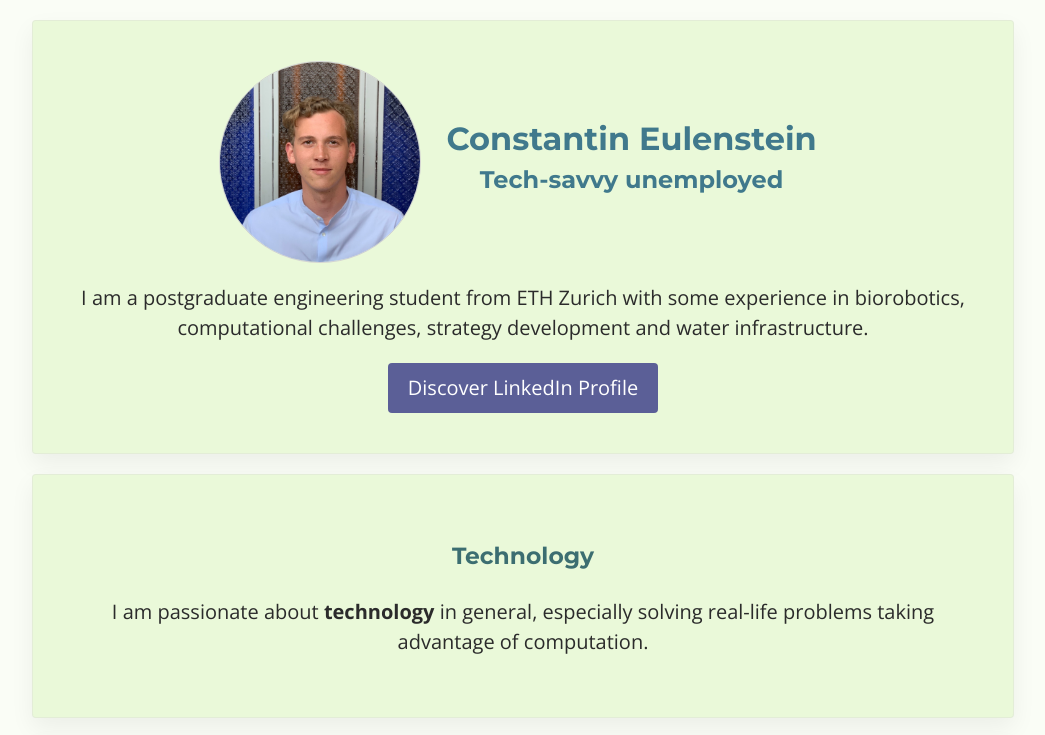
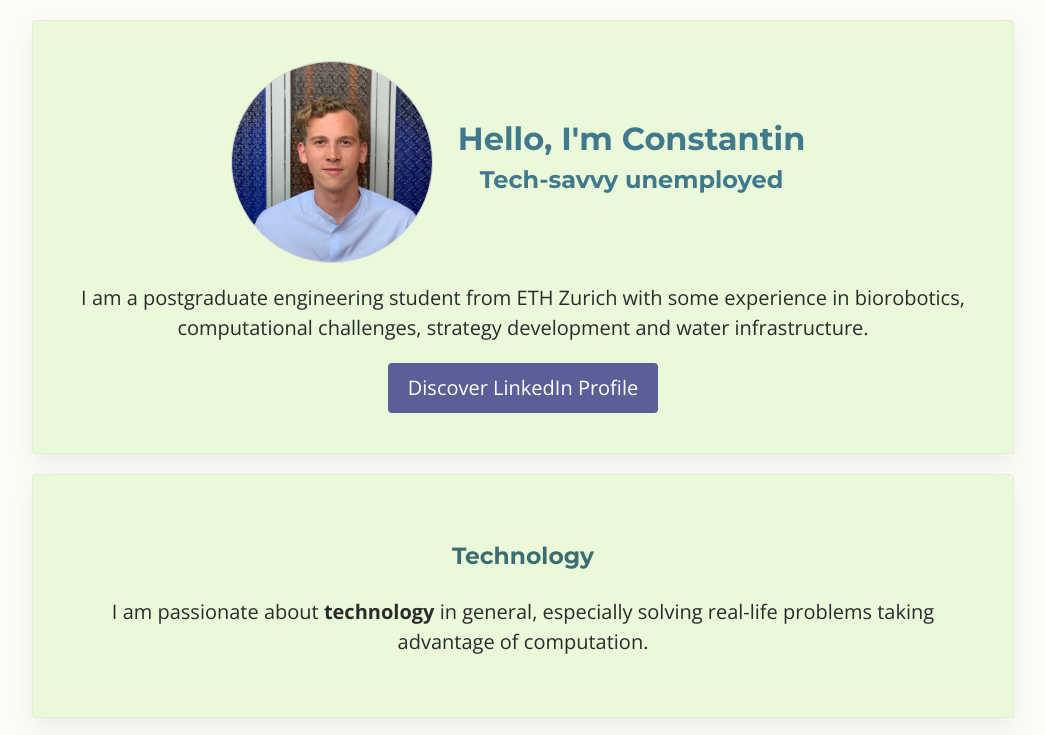
Before and after one commit to constantineulenstein/profile, a plain HTML site: page index.html in a window 1280 px wide. Shown: the top 735 px of the page, without its empty margins (117-1162 px from the left). Drawn offline with nearby package versions, Linux system fonts and the light colour scheme.

Commit message:
Changed some content

```diff
--- a/index.html
+++ b/index.html
@@ -14,7 +14,7 @@
         <img src="images/profile_pic.jpg" alt="Constantin Eulenstein" id="profile-pic">
       </li>
       <li>
-        <h1>Constantin Eulenstein</h1>
+        <h1>Hello, I'm Constantin</h1>
         <h2>Tech-savvy unemployed</h2>
       </li>
     </ul>
```
